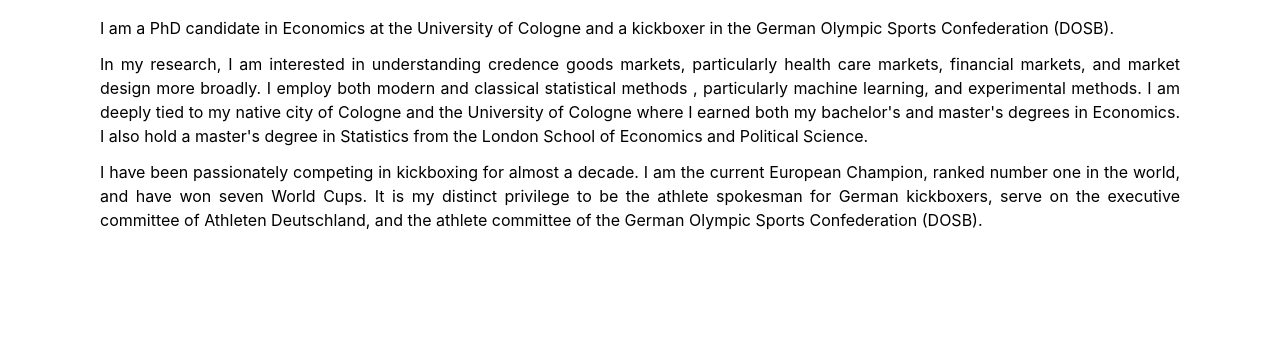
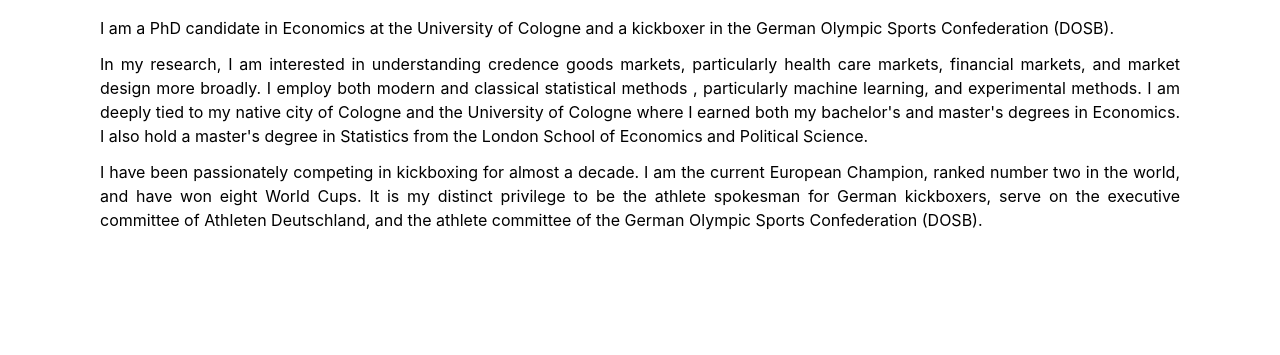
Before and after one commit to yerondiaye/yerondiaye.github.io, a Jekyll site: the page index.html, which Jekyll copies as it is, in a window 1280 px wide. Shown: the part 559-914 px from the top of the page. Built offline with Jekyll 4.4.1, drawn with Linux system fonts in a browser that asks for light colours.

Commit message:
Update index.html

```diff
--- a/index.html
+++ b/index.html
@@ -38,7 +38,7 @@
 <p><b>Welcome!</b></p>
 <p align="justify">I am a PhD candidate in Economics at the University of Cologne and a kickboxer in the German Olympic Sports Confederation (DOSB).</p>
 <p align="justify"> In my research, I am interested in understanding credence goods markets, particularly health care markets, financial markets, and market design more broadly. I employ both modern and classical statistical methods , particularly machine learning, and experimental methods. I am deeply tied to my native city of Cologne and the University of Cologne where I earned both my bachelor's and master's degrees in Economics. I also hold a master's degree in Statistics from the London School of Economics and Political Science.</p>
-<p align="justify">I have been passionately competing in kickboxing for almost a decade. I am the current European Champion, ranked number one in the world, and have won seven World Cups. It is my distinct privilege to be the athlete spokesman for German kickboxers, serve on the executive committee of Athleten Deutschland, and the athlete committee of the German Olympic Sports Confederation (DOSB).</p>
+<p align="justify">I have been passionately competing in kickboxing for almost a decade. I am the current European Champion, ranked number two in the world, and have won eight World Cups. It is my distinct privilege to be the athlete spokesman for German kickboxers, serve on the executive committee of Athleten Deutschland, and the athlete committee of the German Olympic Sports Confederation (DOSB).</p>
         </main>
 
 
```
